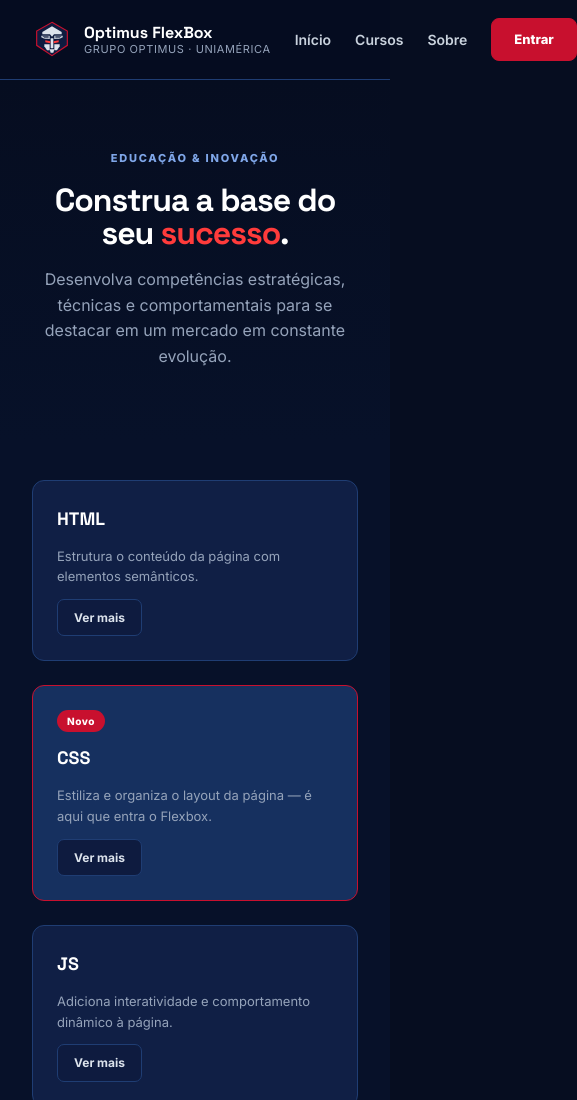
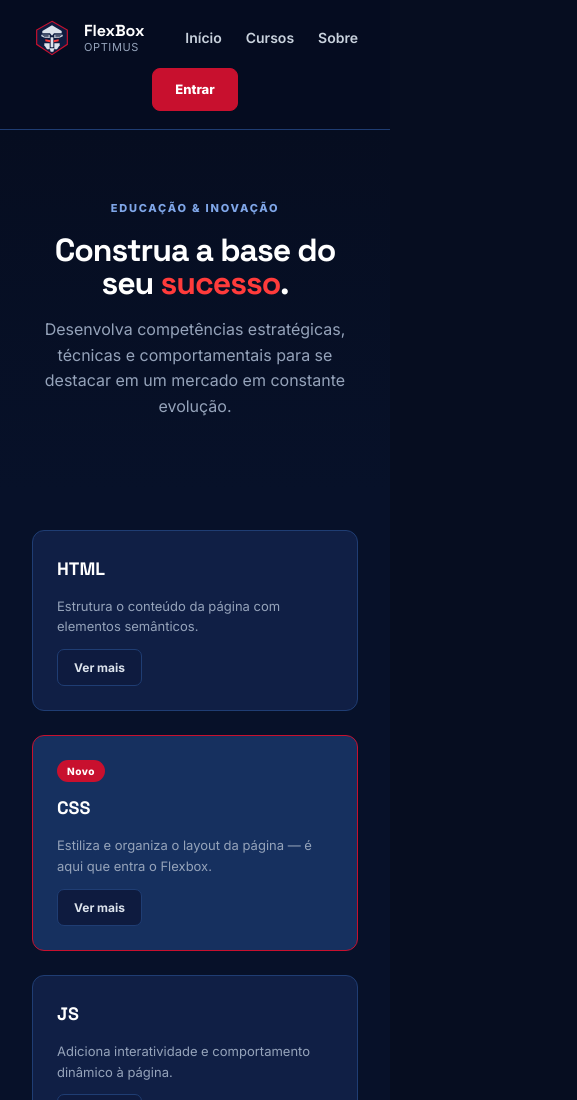
Before and after one commit to grupo-optimus/FlexBox, a plain HTML site: page index.html in a window 390 px wide. Shown: the top 1100 px of the page, 577 px wide, since content can reach past the window. Drawn offline with Linux system fonts and the light colour scheme.

Commit message:
fix: responsividade melhorada

```diff
--- a/index.html
+++ b/index.html
@@ -16,8 +16,8 @@
     <div class="logo">
       <img src="img/logo.svg" alt="Logo do Grupo Optimus">
       <span class="logo-texto">
-        <strong>Optimus FlexBox</strong>
-        <small>Grupo Optimus · UniAmérica</small>
+        <strong>FlexBox</strong>
+        <small>Optimus</small>
       </span>
     </div>
 
--- a/styles.css
+++ b/styles.css
@@ -88,10 +88,18 @@ button {
 /* ===========================================================
    TOPO — logo à esquerda, menu ao lado, botão Entrar na ponta
    =========================================================== */
+/* flex-wrap: wrap deixa o topo quebrar em vez de estourar a largura da tela:
+   a logo e o botão têm flex-shrink: 0 e o menu não encolhe abaixo do próprio
+   min-content, então sem o wrap as peças somam ~470px e vazam num celular.
+   O justify-content: center só age nas linhas quebradas — no desktop o
+   margin-left: auto do .menu absorve toda a sobra antes dele, e nada muda.
+   O primeiro valor do gap (10px) é o espaço ENTRE as linhas quebradas. */
 .topo {
   display: flex;
+  flex-wrap: wrap;
   align-items: center;
-  gap: 24px;
+  justify-content: center;
+  gap: 10px 18px;
   padding: 18px 32px;
   background: rgba(6, 13, 32, 0.92);
   border-bottom: 1px solid var(--border);
```
